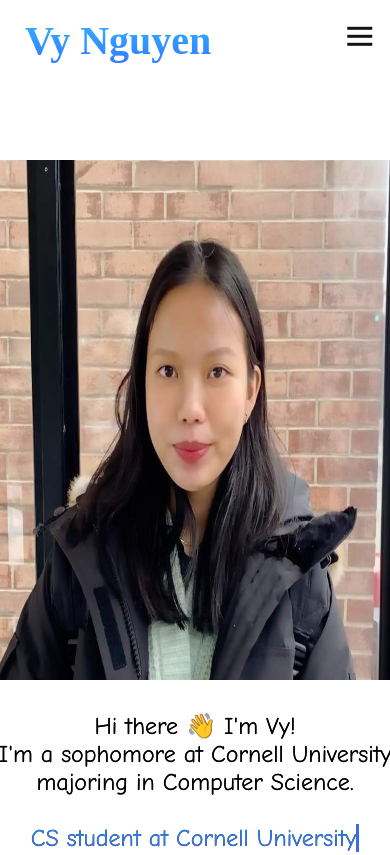
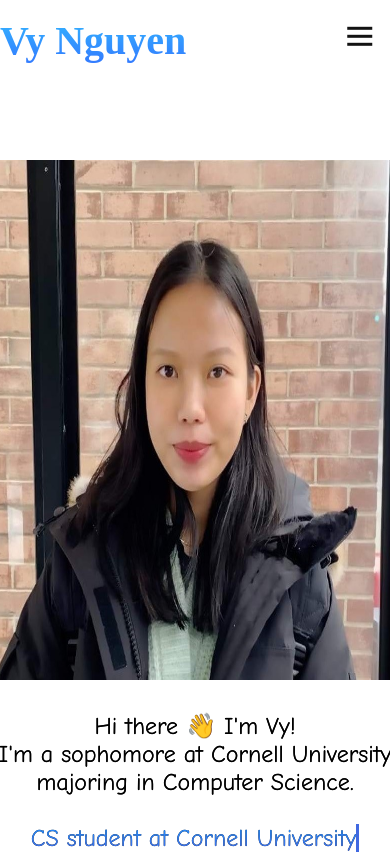
Before and after one commit to vn46/PersonalWebiste, a plain HTML site: page index.html in a window 390 px wide. Shown: the top 855 px of the page. Drawn offline with Linux system fonts and the light colour scheme.

Commit message:
final commit

```diff
--- a/styles.css
+++ b/styles.css
@@ -71,6 +71,7 @@
     font-size: 2.5rem;
     font-family: Apple Chancery;
   }
+
   #travel__img:hover{
     transform: scale(1.075);
     transition: 0.2s ease-in;
@@ -329,9 +330,7 @@ margin-left: -18px;
       font-size: 1.6rem;
     }
 
-    #navbar__logo {
-      padding-left: 25px;
-    }
+
 
     .navbar__toggle .bar {
       width: 25px;
```
